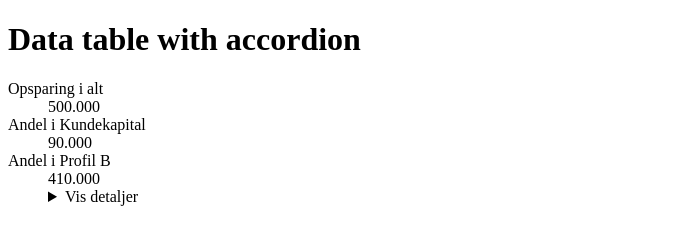
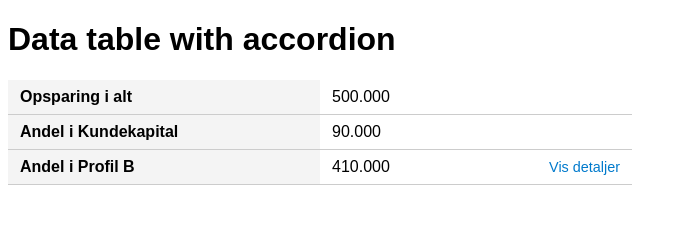
Before and after one commit to Koseioki/datatable-with-accordion, a plain HTML site: page index.html in a window 1280 px wide. Shown: the whole page, without its empty margins (0-687 px from the left). Drawn offline with Linux system fonts and the light colour scheme.

Commit message:
added function

```diff
--- a/index.html
+++ b/index.html
@@ -4,9 +4,12 @@
     <meta charset="UTF-8">
     <meta name="viewport" content="width=device-width, initial-scale=1.0">
     <title>Data table with accordion</title>
+    <link rel="stylesheet" href="./style.css">
 </head>
 <body>
   <h1>Data table with accordion</h1>
+
+  <div class="data-table">
     <dl>
       <dt>Opsparing i alt</dt>
       <dd>500.000</dd>
@@ -17,16 +20,25 @@
       <dt>Andel i Profil B</dt>
       <dd>
         410.000
-    <details>
-      <summary>Vis detaljer</summary>
-      <dl>
-        <dt>Andel investeret i lav risikofond</dt>
-        <dd>60%</dd>
-        <dt>Andel investeret i høj risikofond</dt>
-        <dd>40%</dd>
+        <span class="toggle-button" onclick="toggleDetails(this)">Vis detaljer</span>
+      </dd>
+
+      <dt class="details-row">Andel investeret i lav risikofond</dt>
+      <dd class="details-row">60%</dd>
+
+      <dt class="details-row">Andel investeret i høj risikofond</dt>
+      <dd class="details-row">40%</dd>
     </dl>
-    </details>
-  </dd>
-</dl>
+  </div>
+
+  <script>
+    function toggleDetails(button) {
+      const isOpen = button.classList.toggle('open');
+      document.querySelectorAll('.details-row').forEach(el => {
+        el.classList.toggle('show', isOpen);
+      });
+      button.textContent = isOpen ? 'Skjul detaljer' : 'Vis detaljer';
+    }
+  </script>
 </body>
 </html>
--- a/style.css
+++ b/style.css
@@ -0,0 +1,61 @@
+html,body {
+
+    font-family: sans-serif;
+    max-width: 40rem;
+  }
+
+  dl {
+    display: grid;
+    grid-template-columns: 1fr 1fr;
+    margin: 0;
+  }
+
+  dt, dd {
+    margin: 0;
+    padding: 8px 12px;
+    border-bottom: 1px solid #ccc;
+    background-color: #fff;
+  }
+
+  dt {
+    font-weight: bold;
+    background-color: #f4f4f4;
+  }
+
+  dd {
+    display: flex;
+    justify-content: space-between;
+    align-items: center;
+  }
+
+  .toggle-button {
+    cursor: pointer;
+    color: #007acc;
+    font-size: 0.9em;
+    user-select: none;
+  }
+
+  /* .toggle-button::after {
+    content: "▶";
+    display: inline-block;
+    margin-left: 6px;
+    transform: rotate(0deg);
+    transition: transform 0.2s ease;
+  } */
+
+  /* .toggle-button.open::after {
+    transform: rotate(90deg);
+  } */
+
+  .details-row {
+    display: none;
+  }
+
+  .details-row.show {
+    display: block;
+  }
+
+  .details-row dt {
+    /* font-weight: normal; */
+    /* background-color: #f9f9f9; */
+  }
```
Lines whose indentation alone changed are shown as unchanged.
